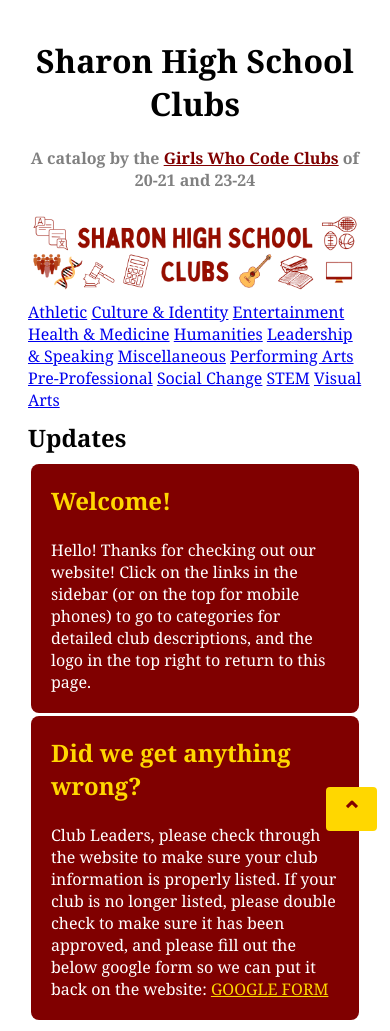
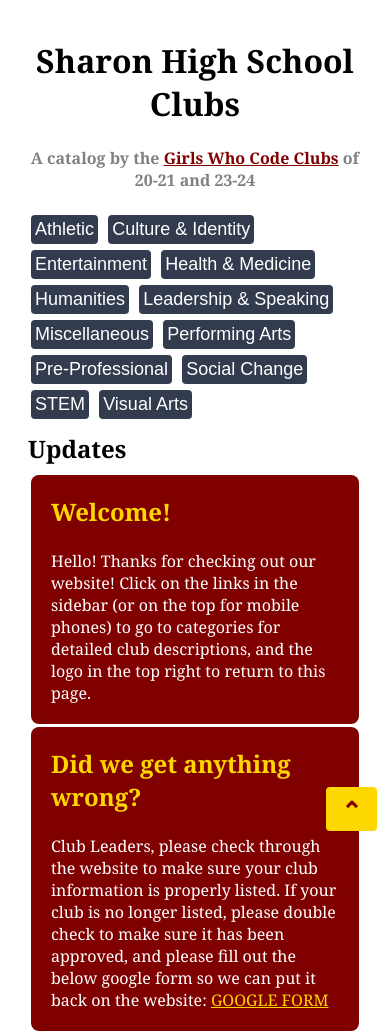
Before and after one commit to shsclubs/shsclubs.github.io, a plain HTML site: page index.html in a window 390 px wide. Shown: the top 1031 px of the page. Drawn offline with Linux system fonts and the light colour scheme.

Commit message:
mobile nav changes

```diff
--- a/index.html
+++ b/index.html
@@ -35,19 +35,18 @@
 
     <!-- Mobile Navigation Bar -->
     <div class="mobileNav">
-      <a href="index.html"><img id="eagle" src="assets/shsLogo.png"></a>
-      <a href="clubs.html?category=Athletic">Athletic</a>
-      <a href="clubs.html?category=Culture">Culture & Identity</a>
-      <a href="clubs.html?category=Entertainment">Entertainment</a>
-      <a href="clubs.html?category=Health">Health & Medicine</a>
-      <a href="clubs.html?category=Humanities">Humanities</a>
-      <a href="clubs.html?category=Leadership">Leadership & Speaking</a>
-      <a href="clubs.html?category=Misc">Miscellaneous</a>
-      <a href="clubs.html?category=Performing">Performing Arts</a>
-      <a href="clubs.html?category=Pre-Professional">Pre-Professional</a>
-      <a href="clubs.html?category=SocialChange">Social Change</a>
-      <a href="clubs.html?category=STEM">STEM</a>
-      <a href="clubs.html?category=Visual">Visual Arts</a>
+      <a href="clubs.html?category=Athletic"><button>Athletic</button></a>
+      <a href="clubs.html?category=Culture"><button>Culture & Identity</button></a>
+      <a href="clubs.html?category=Entertainment"><button>Entertainment</button></a>
+      <a href="clubs.html?category=Health"><button>Health & Medicine</button></a>
+      <a href="clubs.html?category=Humanities"><button>Humanities</button></a>
+      <a href="clubs.html?category=Leadership"><button>Leadership & Speaking</button></a>
+      <a href="clubs.html?category=Misc"><button>Miscellaneous</button></a>
+      <a href="clubs.html?category=Performing"><button>Performing Arts</button></a>
+      <a href="clubs.html?category=Pre-Professional"><button>Pre-Professional</button></a>
+      <a href="clubs.html?category=SocialChange"><button>Social Change</button></a>
+      <a href="clubs.html?category=STEM"><button>STEM</button></a>
+      <a href="clubs.html?category=Visual"><button>Visual Arts</button></a>
     </div>
 
     <!-- Website Updates -->
--- a/populatePage.js
+++ b/populatePage.js
@@ -11,7 +11,7 @@ function updatePageNameAndDescription(category) {
 
     //changes the webpage title
     title.innerHTML = "SHS Clubs > " + prettyName;
-    pageName.innerHTML = prettyName;
+    pageName.innerHTML = prettyName + " Clubs";
     pageDescription.innerHTML = "Clubs to learn about " + prettyName + ".";
 }
 
```
Also changed, not shown: aboutUs.html (+1 -15 lines), clubs.html (+1 -15 lines).
